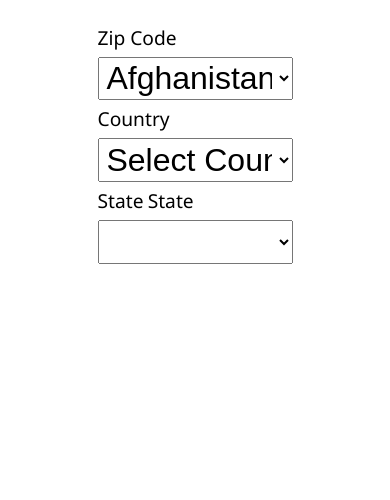
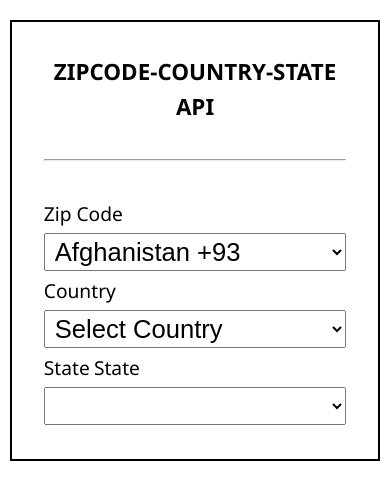
Before and after one commit to Smallingmuch/zipcode-country-states-api, a plain HTML site: page index.html in a window 390 px wide. Drawn offline with nearby package versions, Linux system fonts and the light colour scheme.

Commit message:
ModifiedTheProject

```diff
--- a/index.html
+++ b/index.html
@@ -19,23 +19,60 @@
             max-width: 50%;
             margin: 5% auto;
             line-height: 35px;
+            border: 2px solid black;
+            padding: 2rem 2rem;
         }
         form label, form select{
             width:100%;
             font-size: 1.2rem;
         }
         form select{
-            font-size: 2rem;
+            font-size: 1.6rem;
             padding: 1% 2%;
             outline: none;
         }
         form select:focus{
             outline: none;
         }
+        form h2{
+            text-align: center;
+            font-size: 2rem;
+        }
+
+
+        @media screen and (max-width:1200px){
+            form{
+            max-width: 60%;
+        }
+        form h2{
+            font-size:1.4rem;
+        }
+        }
+         @media screen and (max-width:800px){
+            form{
+            max-width: 70%;
+        }
+        form h2{
+            font-size:1.4rem;
+        }
+
+         @media screen and (max-width:600px){
+            form{
+            max-width: 95%;
+        }
+        form h2{
+            font-size:1.4rem;
+        }
+        }
+        }
     </style>
 </head>
 <body>
 <form>
+    <h2>ZIPCODE-COUNTRY-STATE API</h2>
+    <br/>
+    <hr/>
+    <br/>
     <label>Zip Code</label>
     <select id="CCode"></select>
 <label>Country</label>
```
